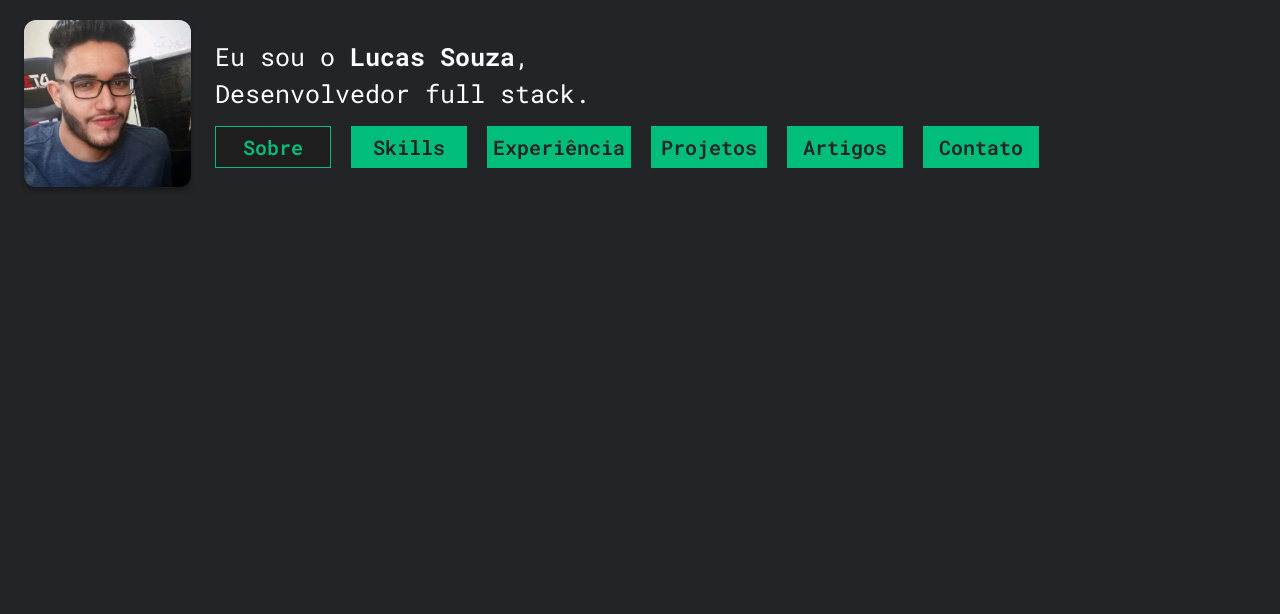
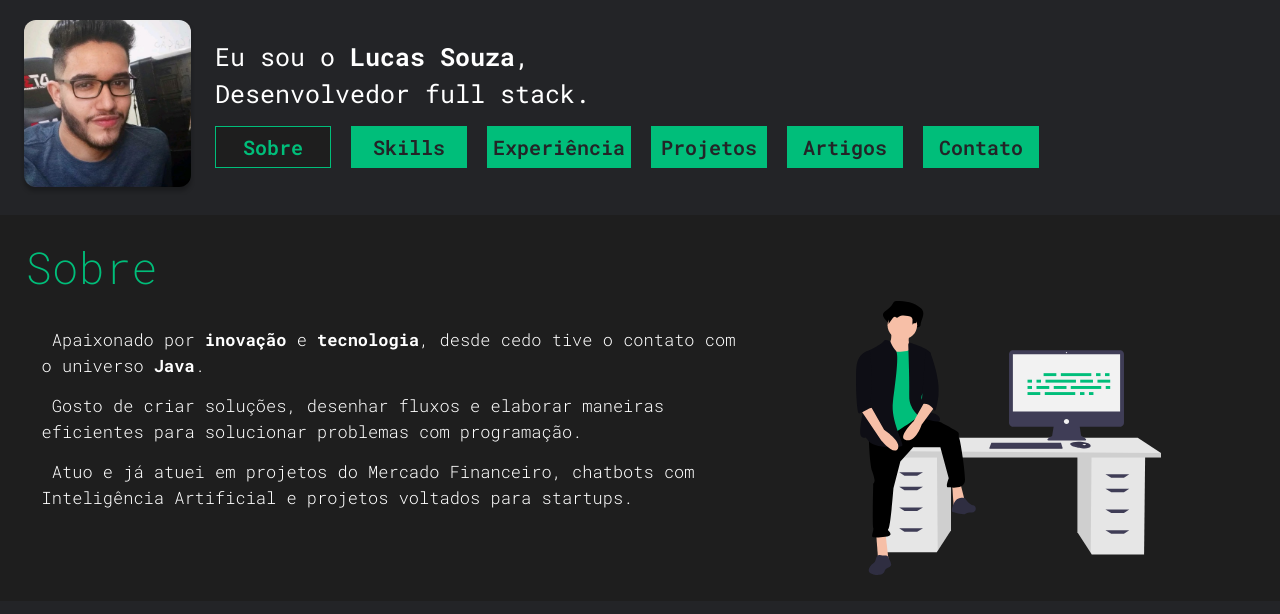
Before and after one commit to luccasdev/luccasdev.github.io, an Angular app: page / in a window 1280 px wide. Shown: the top 614 px of the page. Built offline with nearby package versions, Linux system fonts and the light colour scheme.

Commit message:
Global variables, and creating of session about me.

```diff
--- a/src/app/app.component.html
+++ b/src/app/app.component.html
@@ -1,4 +1,3 @@
 <app-navigation-bar></app-navigation-bar>
-<div class="content-wrapper">
 
-</div>
+<app-about-me></app-about-me>
--- /dev/null
+++ b/src/app/components/about-me/about-me.component.html
@@ -0,0 +1,22 @@
+<div class="session">
+  <h3 class="title">Sobre</h3>
+  <div style="margin: 0;" class="row">
+    <div class="text-about-me">
+      <p class="normal-text">
+        Apaixonado por <b>inovação</b> e <b>tecnologia</b>, desde cedo
+        tive o contato com o universo <b>Java</b>.
+      </p>
+      <p class="normal-text">
+        Gosto de criar soluções, desenhar fluxos e elaborar maneiras
+        eficientes para solucionar problemas com programação.
+      </p>
+      <p class="normal-text">
+        Atuo e já atuei em projetos do Mercado Financeiro, chatbots
+        com Inteligência Artificial e projetos voltados para startups.
+      </p>
+    </div>
+    <div class="text-center avatar-with-computer">
+      <img src="assets/svg/avatar-with-computer.svg">
+    </div>
+  </div>
+</div>
--- /dev/null
+++ b/src/app/components/about-me/about-me.component.scss
@@ -0,0 +1,31 @@
+@import "src/shared/variables";
+
+.session {
+  background-color: #1E1E1E;
+  max-width: 100%;
+  padding: 2%;
+}
+
+.text-about-me {
+  width: 60%;
+  padding: 16px;
+}
+
+.avatar-with-computer {
+  width: 40%;
+}
+
+@media screen and (max-width: $max-width-to-mobile-view) {
+
+  .avatar-with-computer {
+    display: none;
+  }
+
+  .normal-text {
+    text-align: center;
+  }
+
+  .text-about-me {
+    width: 100%;
+  }
+}
--- /dev/null
+++ b/src/app/components/about-me/about-me.component.ts
@@ -0,0 +1,15 @@
+import { Component, OnInit } from '@angular/core';
+
+@Component({
+  selector: 'app-about-me',
+  templateUrl: './about-me.component.html',
+  styleUrls: ['./about-me.component.scss']
+})
+export class AboutMeComponent implements OnInit {
+
+  constructor() { }
+
+  ngOnInit(): void {
+  }
+
+}
--- a/src/app/components/navigation-bar/navigation-bar.component.scss
+++ b/src/app/components/navigation-bar/navigation-bar.component.scss
@@ -1,3 +1,5 @@
+@import "src/shared/variables";
+
 .navigation-bar {
   background-color: #232427;
   display: flex;
@@ -21,10 +23,8 @@
   }
 }
 
-
-
 .navigation-button{
-  background-color: #00BE7A;
+  background-color: $primary-color;
   color: #232427;
   font-size: 20px;
   font-weight: 600;
@@ -37,23 +37,22 @@
   border-width: 1px;
   &.active {
     background-color: #1E1E1E;
-    border-color: #00BE7A;
+    border-color: $primary-color;
     border-style: solid;
     border-width: 1px;
-    color: #00BE7A;
+    color: $primary-color;
     cursor: pointer;
   }
 }
 
 .navigation-button:hover {
   background-color: #1E1E1E;
-  border-color: #00BE7A;
+  border-color: $primary-color;
   border-style: solid;
   border-width: 1px;
-  color: #00BE7A;
+  color: $primary-color;
   cursor: pointer;
 }
-
 
 .navigation-bar-right-group {
   width: 100%;
@@ -94,10 +93,12 @@
   position: fixed;
   margin-top: 50px;
   background-color: #1E1E1E;
+  height: 100%;
+  z-index: 1;
 }
 
 .navigation-button-inside-menu {
-  background-color: #00BE7A;
+  background-color: $primary-color;
   color: #232427;
   font-size: 22px;
   font-weight: 600;
@@ -110,23 +111,23 @@
   border-width: 1px;
   &.active {
       background-color: #1E1E1E;
-      border-color: #00BE7A;
+      border-color: $primary-color;
       border-style: solid;
       border-width: 1px;
-      color: #00BE7A;
+      color: $primary-color;
       cursor: pointer;
   }
 }
 .navigation-button-inside-menu:hover {
   background-color: #1E1E1E;
-  border-color: #00BE7A;
+  border-color: $primary-color;
   border-style: solid;
   border-width: 1px;
-  color: #00BE7A;
+  color: $primary-color;
   cursor: pointer;
 }
 
-@media screen and (max-width: 1101px) {
+@media screen and (max-width: $max-width-to-mobile-view) {
   .navigation-bar {
     text-align: center;
     justify-content: center;
--- /dev/null
+++ b/src/shared/variables.scss
@@ -0,0 +1,6 @@
+$primary-color: #00BE7A;
+$secondary-color: #FFFF;
+
+$max-width-to-mobile-view: 1100px;
+
+$default-font-family: 'Roboto Mono', monospace;
--- a/src/styles.scss
+++ b/src/styles.scss
@@ -1,3 +1,5 @@
+@import "src/shared/variables";
+
 * {
   box-sizing: border-box;
 }
@@ -5,9 +7,33 @@
 body {
   background-color: #232427;
   color: white;
-  font-family: 'Roboto Mono', monospace;
+  font-family: $default-font-family;
 }
 
+b {
+  font-weight: bold;
+}
 .content-wrapper {
-  padding: 20px;
+  padding: 30px;
 }
+
+.title {
+  font-size: 44px;
+  font-family: $default-font-family;
+  color: $primary-color;
+  font-weight: 200;
+}
+@media screen and (max-width: $max-width-to-mobile-view) {
+  .title {
+    text-align: center;
+  }
+}
+.normal-text {
+  font-size: 17px;
+  font-family: $default-font-family;
+  color: $secondary-color;
+  font-weight: 300;
+  white-space: pre-wrap;
+  margin-top: 10px;
+  margin-bottom: 15px;
+}
```
Also changed, not shown: src/app/components/components.module.ts (+5 -2 lines), src/assets/svg/avatar-with-computer.svg (added), 1 other file (tests, documents, lock files or other folders).
